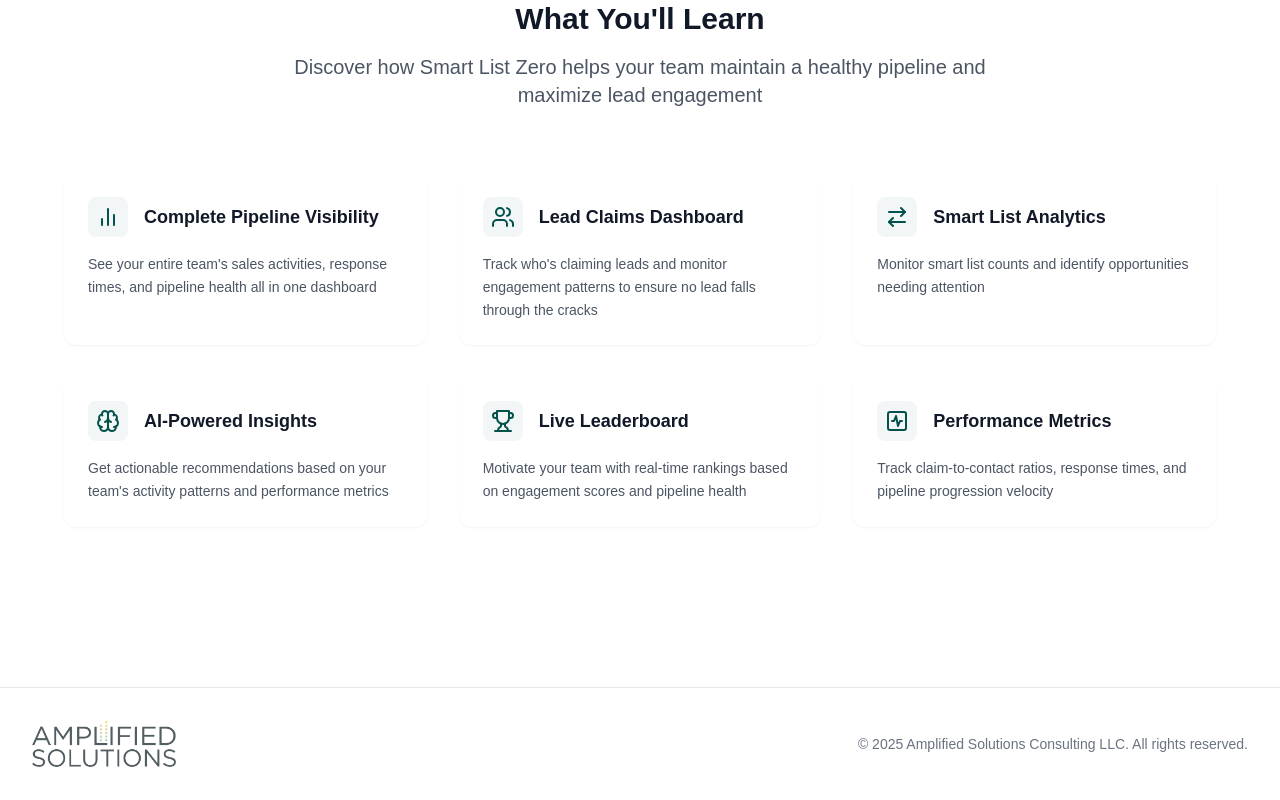
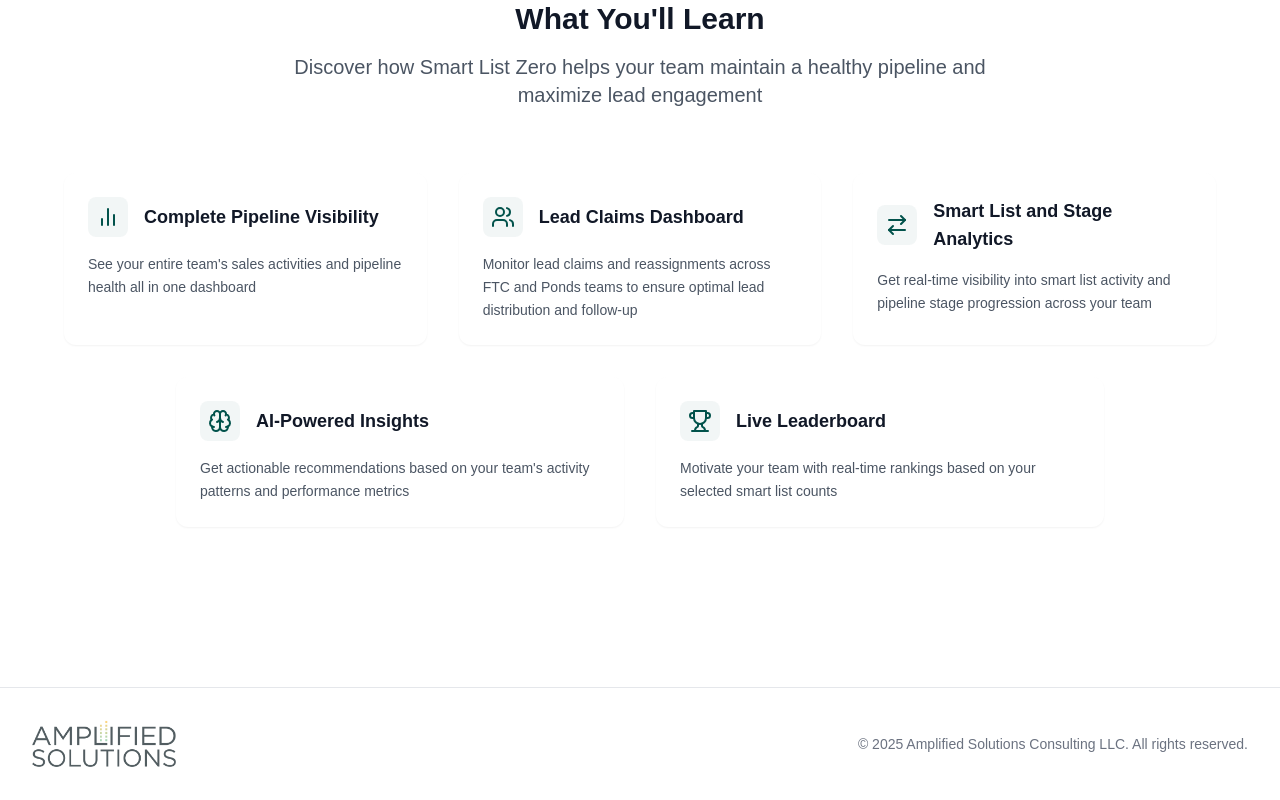
Before and after one commit to fantasyb/slz-launch-webinar, a Next.js app: page / in a window 1280 px wide. Shown: the part 1815-2615 px from the top of the page. Built offline with nearby package versions, Linux system fonts and the light colour scheme.

Commit message:
updated feature cards

```diff
--- a/src/app/page.tsx
+++ b/src/app/page.tsx
@@ -11,6 +11,39 @@ export default function Home() {
   const handleRegistration = async (data: { name: string; email: string }) => {
     console.log('Registration data:', data);
   };
+
+  // Define the features array
+  const features = [
+    {
+      icon: BarChart2,
+      title: "Complete Pipeline Visibility",
+      description: "See your entire team's sales activities and pipeline health all in one dashboard"
+    },
+    {
+      icon: Users,
+      title: "Lead Claims Dashboard",
+      description: "Monitor lead claims and reassignments across FTC and Ponds teams to ensure optimal lead distribution and follow-up"
+    },
+    {
+      icon: ArrowRightLeft,
+      title: "Smart List and Stage Analytics",
+      description: "Get real-time visibility into smart list activity and pipeline stage progression across your team"
+    },
+    {
+      icon: Brain,
+      title: "AI-Powered Insights",
+      description: "Get actionable recommendations based on your team's activity patterns and performance metrics"
+    },
+    {
+      icon: Trophy,
+      title: "Live Leaderboard",
+      description: "Motivate your team with real-time rankings based on your selected smart list counts"
+    }
+  ];
+
+  // Split the features into first three and last two
+  const firstThreeFeatures = features.slice(0, 3);
+  const lastTwoFeatures = features.slice(3);
 
   return (
     <div className="relative min-h-screen">
@@ -129,45 +162,40 @@ export default function Home() {
           </div>
 
           <section className="mb-16">
+            {/* First 3 Features in a 3-Column Grid */}
             <div className="grid md:grid-cols-3 gap-8">
-              {[
-                {
-                  icon: BarChart2,
-                  title: "Complete Pipeline Visibility",
-                  description: "See your entire team's sales activities, response times, and pipeline health all in one dashboard"
-                },
-                {
-                  icon: Users,
-                  title: "Lead Claims Dashboard",
-                  description: "Track who's claiming leads and monitor engagement patterns to ensure no lead falls through the cracks"
-                },
-                {
-                  icon: ArrowRightLeft,
-                  title: "Smart List Analytics",
-                  description: "Monitor smart list counts and identify opportunities needing attention"
-                },
-                {
-                  icon: Brain,
-                  title: "AI-Powered Insights",
-                  description: "Get actionable recommendations based on your team's activity patterns and performance metrics"
-                },
-                {
-                  icon: Trophy,
-                  title: "Live Leaderboard",
-                  description: "Motivate your team with real-time rankings based on engagement scores and pipeline health"
-                },
-                {
-                  icon: ActivitySquare,
-                  title: "Performance Metrics",
-                  description: "Track claim-to-contact ratios, response times, and pipeline progression velocity"
-                }
-              ].map((feature, index) => (
+              {firstThreeFeatures.map((feature, index) => (
                 <motion.div
                   key={feature.title}
                   initial={{ opacity: 0, y: 20 }}
                   animate={{ opacity: 1, y: 0 }}
                   transition={{ duration: 0.2, delay: index * 0.05 }}
                   className="bg-white rounded-xl p-6 shadow-sm hover:shadow-lg transform hover:-translate-y-1 transition-transform duration-100"
+                >
+                  <div className="flex items-center gap-4 mb-4">
+                    <div className="bg-[#02524b]/5 rounded-lg p-2">
+                      <feature.icon className="h-6 w-6 text-[#02524b]" />
+                    </div>
+                    <h3 className="text-lg font-semibold text-gray-900">
+                      {feature.title}
+                    </h3>
+                  </div>
+                  <p className="text-gray-600 text-sm leading-relaxed">
+                    {feature.description}
+                  </p>
+                </motion.div>
+              ))}
+            </div>
+
+            {/* Last 2 Features Centered Below */}
+            <div className="flex justify-center gap-8 mt-8">
+              {lastTwoFeatures.map((feature, index) => (
+                <motion.div
+                  key={feature.title}
+                  initial={{ opacity: 0, y: 20 }}
+                  animate={{ opacity: 1, y: 0 }}
+                  transition={{ duration: 0.2, delay: (index + 3) * 0.05 }}
+                  className="bg-white rounded-xl p-6 shadow-sm hover:shadow-lg transform hover:-translate-y-1 transition-transform duration-100 w-full max-w-md"
                 >
                   <div className="flex items-center gap-4 mb-4">
                     <div className="bg-[#02524b]/5 rounded-lg p-2">
```
